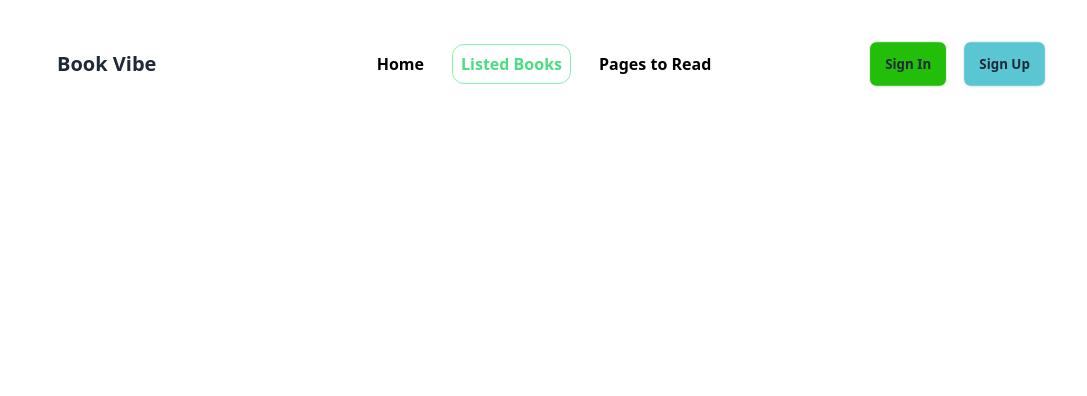
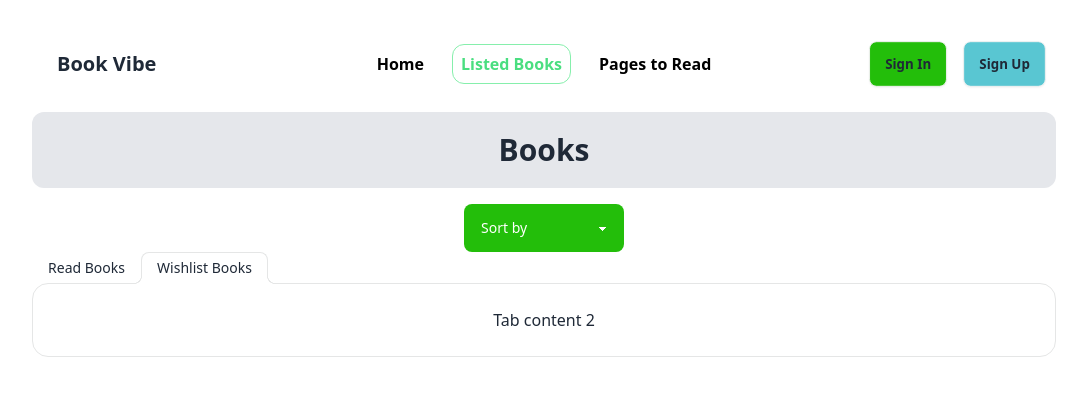
Before and after one commit to sujonifty/Book-vite, a React (Vite) app: page /listedBooks in a window 1280 px wide. Shown: the top 396 px of the page, without its empty margins (96-1183 px from the left). Built offline with nearby package versions, Linux system fonts and the light colour scheme.

Commit message:
completed listed books section

```diff
--- a/src/Pages/ListedBook.jsx
+++ b/src/Pages/ListedBook.jsx
@@ -1,15 +1,40 @@
 import UseLocalStorage from "../components/Hooks/UseLocalStorage";
 import ListCard from "../components/ListCard";
+import { IoIosArrowDropdown } from "react-icons/io";
 
 
 const ListedBook = () => {
-    const [localStorageData ] = UseLocalStorage();
+    const [localStorageData] = UseLocalStorage();
     console.log('aa', localStorageData);
     return (
         <div>
-            {
-                localStorageData.map((item, index)=><ListCard key={index} item={item}></ListCard>)
-            }
+
+            <div>
+                <div className="text-3xl font-bold  p-5 rounded-xl my-4 text-center bg-gray-200">
+                    <h1>Books</h1>
+                </div>
+                <select className="select  text-white bg-[#23BE0A] w-40" >
+                    <option disabled selected className="bg-white text-black font-semibold">Sort by</option>
+                    <option className="bg-white text-black font-semibold" >Rating</option>
+                    <option className="bg-white text-black font-semibold" >Number of pages</option>
+                    <option className="bg-white text-black font-semibold" >Published year</option>
+                </select>
+
+                <div role="tablist" className="tabs tabs-lifted">
+                    <input type="radio" name="my_tabs_2" role="tab" className="tab " aria-label="Read Books" />
+                    <div role="tabpanel" className="tab-content bg-base-100 border-base-300 space-y-10 rounded-box p-6">
+                        {
+                            localStorageData.map((item, index) => <ListCard key={index} item={item}></ListCard>)
+                        }
+                    </div>
+
+                    <input type="radio" name="my_tabs_2" role="tab" className="tab" aria-label="Wishlist Books" checked />
+                    <div role="tabpanel" className="tab-content bg-base-100 border-base-300 rounded-box p-6">Tab content 2</div>
+
+
+                </div>
+
+            </div>
 
         </div>
     );
--- a/src/components/ListCard.jsx
+++ b/src/components/ListCard.jsx
@@ -1,20 +1,29 @@
+import PropTypes from 'prop-types';
 
-const ListCard = ({item}) => {
-    console.log(item)
+const ListCard = ({ item }) => {
+    const { image, tags, review, bookName, author, category, rating, totalPages, publisher, yearOfPublishing } = item;
     return (
         <div>
-            {/* <div role="tablist" className="tabs tabs-lifted">
-                <input type="radio" name="my_tabs_2" role="tab" className="tab" aria-label="Tab 1" />
-                <div role="tabpanel" className="tab-content bg-base-100 border-base-300 rounded-box p-6">Tab content 1</div>
 
-                <input type="radio" name="my_tabs_2" role="tab" className="tab" aria-label="Tab 2" checked />
-                <div role="tabpanel" className="tab-content bg-base-100 border-base-300 rounded-box p-6">Tab content 2</div>
 
-                <input type="radio" name="my_tabs_2" role="tab" className="tab" aria-label="Tab 3" />
-                <div role="tabpanel" className="tab-content bg-base-100 border-base-300 rounded-box p-6">Tab content 3</div>
-            </div> */}
+            <div className="hero min-h-screen  bg-red-200">
+                <div className="hero-content flex-col lg:flex-row-reverse">
+                    <div className="text-center lg:text-left">
+                        <h1 className="text-2xl font-bold">{bookName}</h1>
+                        <p className="py-6">Provident cupiditate voluptatem et in. Quaerat fugiat ut assumenda excepturi exercitationem quasi. In deleniti eaque aut repudiandae et a id nisi.</p>
+                    </div>
+                    <div className="card shrink-0  max-w-sm shadow-2xl bg-base-100">
+                        <div className="card-body">
+                        <img src={image} className=" rounded-lg " />
+
+                        </div>
+                    </div>
+                </div>
+            </div>
         </div>
     );
 };
-
+ListCard.propTypes = {
+    item: PropTypes.object
+};
 export default ListCard;
```
